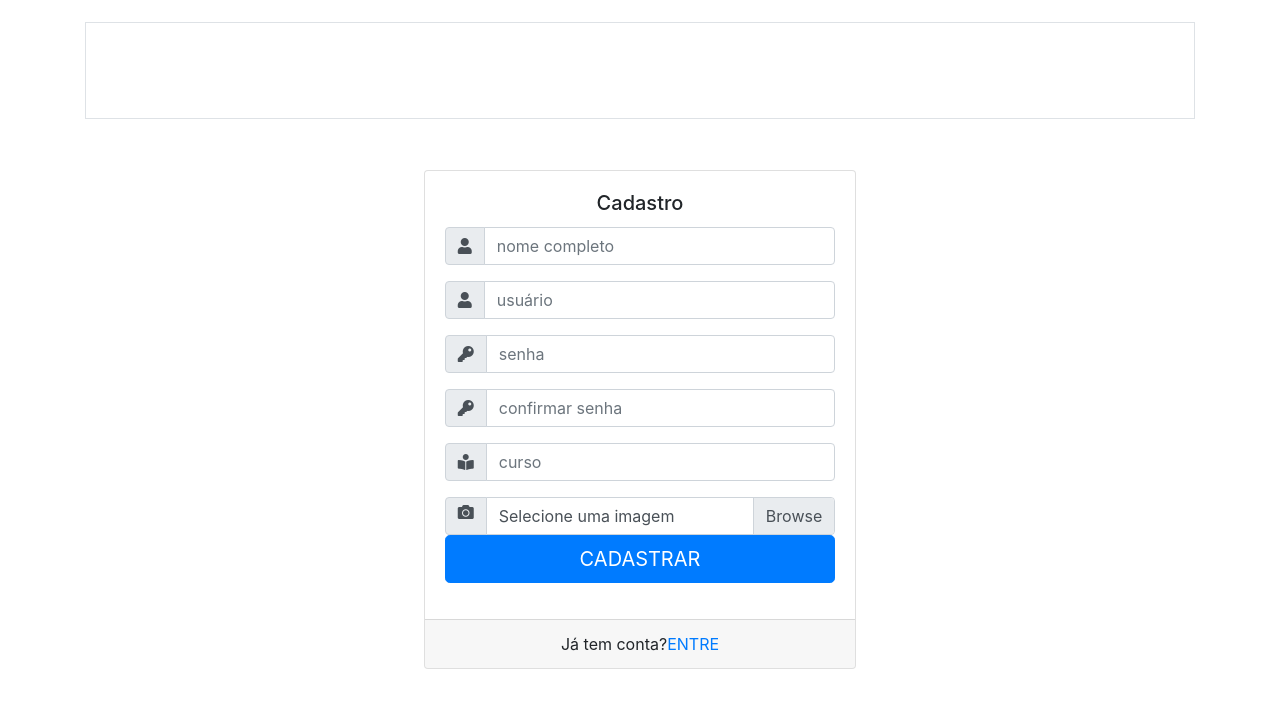
After one commit to IgorBavand/SCME---sistema-de-monitoria-, a PHP site: page /cadastro.php in a window 1280 px wide. The commit adds this page. Shown: the top 716 px of the page. Run offline with PHP 8.4, Linux system fonts and the light colour scheme; some libraries are stand-ins or nearby versions.

Commit message:
corrigir form cadastro

```diff
--- /dev/null
+++ b/cadastro.php
@@ -0,0 +1,130 @@
+<?php
+session_start();
+include('conexao/conexao.php');
+?>
+<!DOCTYPE html>
+<html>
+	<head>
+		<title>SCME - Sistema UFC</title>
+		<meta charset="utf-8">
+		<link rel="stylesheet" type="text/css" href="bootstrap/css/bootstrap.min.css">
+			<link rel="stylesheet" href="https://stackpath.bootstrapcdn.com/bootstrap/4.1.3/css/bootstrap.min.css" integrity="sha384-MCw98/SFnGE8fJT3GXwEOngsV7Zt27NXFoaoApmYm81iuXoPkFOJwJ8ERdknLPMO" crossorigin="anonymous">
+
+    <!--Fontawesome CDN-->
+	<link rel="stylesheet" href="https://use.fontawesome.com/releases/v5.3.1/css/all.css" integrity="sha384-mzrmE5qonljUremFsqc01SB46JvROS7bZs3IO2EmfFsd15uHvIt+Y8vEf7N7fWAU" crossorigin="anonymous">
+
+	<!--Custom styles-->
+	<link rel="stylesheet" type="text/css" href="styles.css">
+	<!-- <link rel="stylesheet" href="https://cdn.jsdelivr.net/npm/bulma@0.8.0/css/bulma.min.css">
+		-->
+
+
+
+	</head>
+	<body>
+
+		<div class="container">
+			<div class="text-center border" style="margin-top: 2%">
+			<h1 style="color: white">Bem-Vindo ao SCME</h1>
+			<p style="color: white; font-size: 15px; ">Sistema de Controle de Monitoria e Estudos</p>
+		</div>
+		<?php
+			if (isset($_SESSION['nao_autenticado'])) {
+		?>
+		<div class="alert alert-warning">
+			Erro: usuário e/ou senha inválido(s)
+		</div>
+	<?php
+	unset($_SESSION['nao_autenticado']);
+	 } ?>
+
+	<div id="conteudo" class="d-flex justify-content-center h-100" style="margin-top: 3px">
+
+
+
+
+
+
+<div class="container">
+    <div class="row">
+      <div class="col-sm-9 col-md-7 col-lg-5 mx-auto">
+        <div class="card card-signin my-5">
+          <div class="card-body">
+            <h5 class="card-title text-center">Cadastro</h5>
+
+           <form method="post" action="cadastrar.php">
+<div class="input-group form-group">
+						<div class="input-group-prepend">
+							<span class="input-group-text"><i class="fas fa-user"></i></span>
+						</div>
+						<input type="text" name="nome" class="form-control" placeholder="nome completo">
+
+					</div>
+
+
+					<div class="input-group form-group">
+						<div class="input-group-prepend">
+							<span class="input-group-text"><i class="fas fa-user"></i></span>
+						</div>
+						<input type="text" name="usuario" class="form-control" placeholder="usuário">
+
+					</div>
+					<div class="input-group form-group">
+						<div class="input-group-prepend">
+							<span class="input-group-text"><i class="fas fa-key"></i></span>
+						</div>
+						<input type="password" name="senha" class="form-control" placeholder="senha">
+					</div>
+
+					<div class="input-group form-group">
+						<div class="input-group-prepend">
+							<span class="input-group-text"><i class="fas fa-key"></i></span>
+						</div>
+						<input type="password" name="csenha" class="form-control" placeholder="confirmar senha">
+					</div>
+
+
+					<div class="input-group form-group">
+						<div class="input-group-prepend">
+							<span class="input-group-text"><i class="fas fa-book-reader"></i></span>
+						</div>
+						<input type="text" name="curso" class="form-control" placeholder="curso">
+
+					</div>
+
+
+				<div class="input-group">
+				  <div class="input-group-prepend">
+				    <span class="input-group-text fas fa-camera" id="inputGroupFileAddon01"></span>
+				  </div>
+				  <div class="custom-file">
+				    <input type="file" name="foto" class="custom-file-input" id="inputGroupFile01"
+				      aria-describedby="inputGroupFileAddon01">
+				    <label class="custom-file-label" for="inputGroupFile01">Selecione uma imagem</label>
+				  </div>
+				</div>
+
+					<div class="form-group">
+						<input type="submit" value="Cadastrar" class="btn btn-lg btn-primary btn-block text-uppercase">
+					</div>
+				</form>
+			</div>
+			<div class="card-footer">
+
+				<div id="menu" class="d-flex justify-content-center links">
+					Já tem conta?  <a href="index.php">ENTRE</a>
+				</div>
+
+			</div>
+		</div>
+	</div>
+</div>
+
+
+          </div>
+
+
+    </div>
+  </div>
+	</body>
+</html>
```
Also changed, not shown: index.php (+156 -16 lines).
